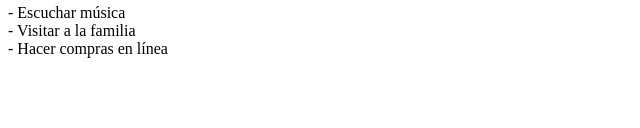
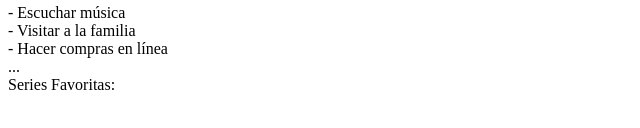
Before and after one commit to Neris2/Taller-1-Buenas-Pr-cticas, a plain HTML site: page index.html in a window 1280 px wide. Shown: the part 202-330 px from the top of the page, without its empty margins (0-640 px from the left). Drawn offline with Linux system fonts and the light colour scheme.

Commit message:
Series favoritas del estudiante

```diff
--- a/index.html
+++ b/index.html
@@ -20,6 +20,9 @@
     <div>- Escuchar música</div>
     <div>- Visitar a la familia</div>
     <div>- Hacer compras en línea</div>
+    <div>...</div>
+    <div>Series Favoritas:</div>
+
 
 
 
```
